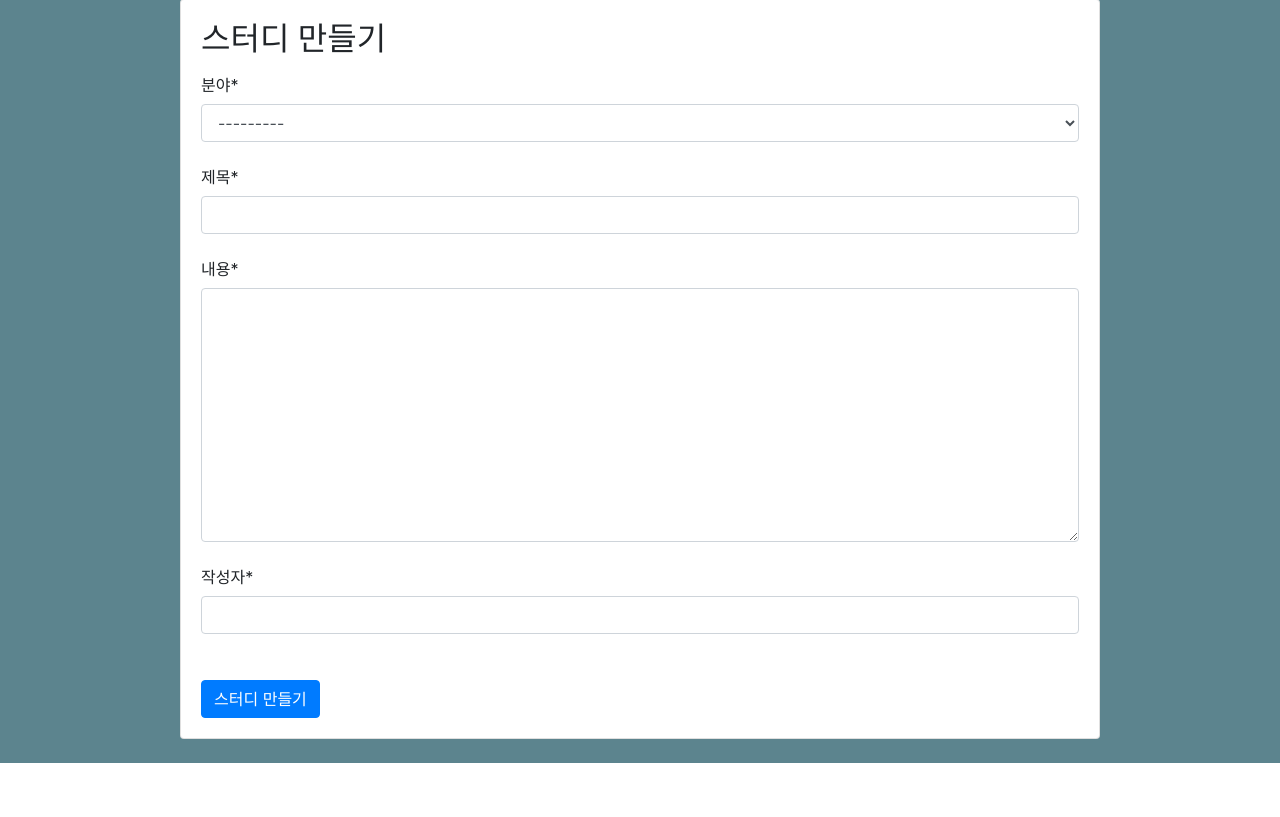
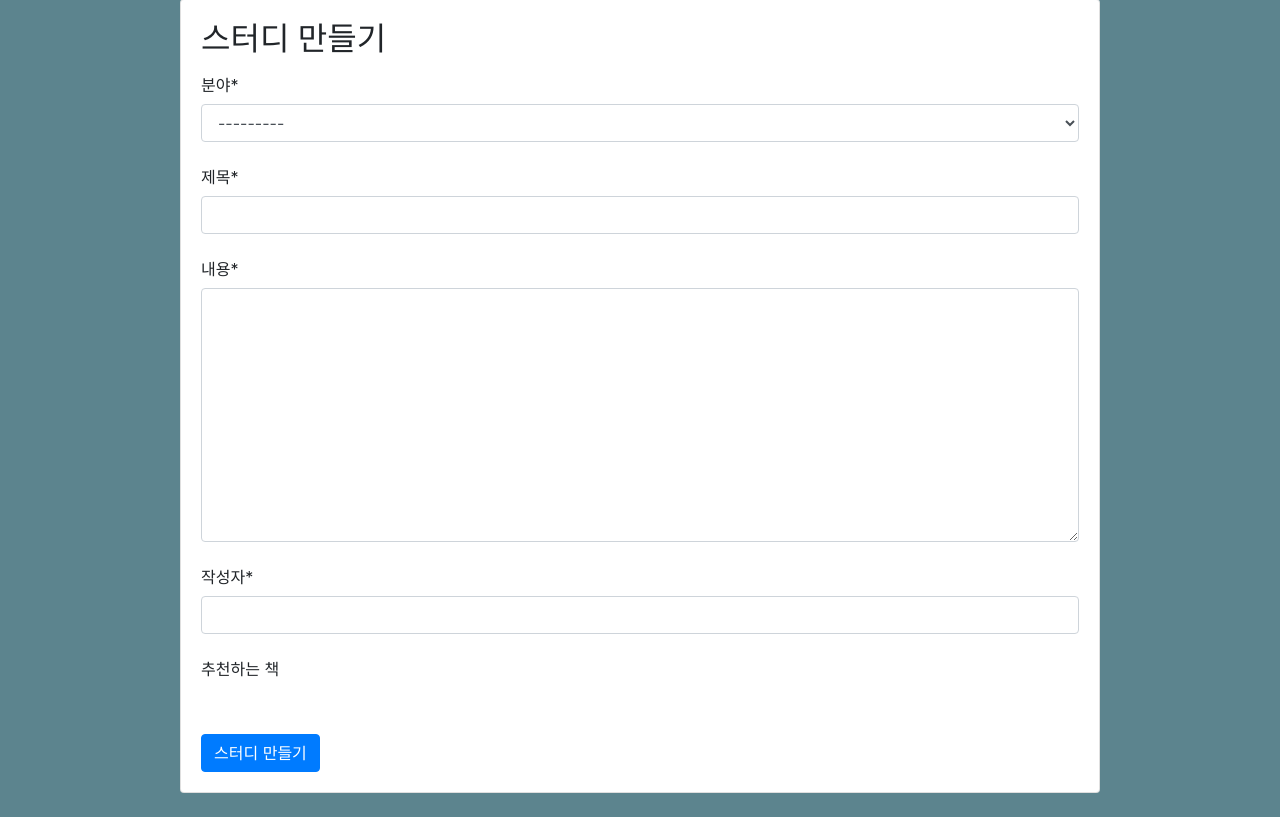
Before and after one commit to kkojae91/fAIshion_P_hackathon, a Django app: page /makestudy/ in a window 1280 px wide. Shown: the part 81-898 px from the top of the page. Before the commit the page ends 844 px from the top, so only its background shows below. Run offline with Django 3.2, Linux system fonts and the light colour scheme; parts of the project's set-up code (start-up, migrations or seed data) failed here and were passed over; some libraries are stand-ins or nearby versions.

Commit message:
update register.js

```diff
--- a/Django/mysite/core/views.py
+++ b/Django/mysite/core/views.py
@@ -120,7 +120,7 @@ def searchData(request):
         context = {
             'title': title,
             'image_url': image_url,
-            'url': url,
+            'bookurl': url,
         }
         json = dumps(context)
 
--- a/Django/mysite/static/js/register.js
+++ b/Django/mysite/static/js/register.js
@@ -9,17 +9,33 @@ $("#id_field").change(function(){
             data: { searchwords : words},
             dataType: 'json',
             success: function(result){
-                if ( result.length > 0){
-                    var str = ''
-                    result = JSON.parse(result)
-                    for (var i=0; i<result.length; i++){
-                        str += '<span>'+ '<img src="'+result[i].image_url+'"/>' + '</span><br/>'
-                            +'<span>'+ '<p>'+ result[i].title + '</p>'+'</span><br/>';
-                    }
-                    $("#results").html(str);
-                } else{ $("#results").html(""); }
+                $('#results').html('<a href="'+result.bookurl[0]+'" target="_blank"><img style="width: 130px; height:130px; margin-left: 200px; margin-right: 60px;" src="'+result.image_url[0]+ '" /></a><a href="'+result.bookurl[1]+'" target="_blank"><img style="width: 130px; height:130px; margin-right: 60px;" src="'+result.image_url[1]+ '" /></a><a href="'+result.bookurl[2]+'" target="_blank"><img style="width: 130px; height:130px; margin-right: 60px;" src="'+result.image_url[2]+ '" /></a>');
             },
             error: function(e) {console.log('error:' + e.status);}
         });
     } else{ $("#results").html(""); }
 });
+
+// $("#id_field").change(function(){
+//     words = $("#id_field option:selected").val();
+//     console.log(words)
+//     if( words != ''){
+//         $.ajax({
+//             type: 'GET',
+//             url: 'http://127.0.0.1:8000/search/',
+//             data: { searchwords : words},
+//             dataType: 'json',
+//             success: function(result){
+//                 if ( result.length > 0){
+//                     var str = ''
+//                     for (var i=0; i<result.length; i++){
+//                         str += '<span>'+ '<img src="'+result[i].image_url+'"/>' + '</span><br/>'
+//                             +'<span>'+ '<p>'+ result[i].title + '</p>'+'</span><br/>';
+//                     }
+//                     $("#results").html(str);
+//                 } else{ $("#results").html(""); }
+//             },
+//             error: function(e) {console.log('error:' + e.status);}
+//         });
+//     } else{ $("#results").html(""); }
+// });
--- a/Django/mysite/templates/makestudy.html
+++ b/Django/mysite/templates/makestudy.html
@@ -34,12 +34,11 @@
                  <input type="text" name="author" maxlength="100" class="textinput textInput form-control" required="" id="id_author">
              </div>
          </div>
-        <div id="container" style="display: flex; justify-content: center" >
-                <div id="item" style="padding: 0 40px">
-                    <div style="display: flex; flex-direction: column; margin: 30px 0 0 0">
-                        <div id="results"></div>
-                    </div>
-                </div>
+        <div id="div_id_book" class="form-group">
+            <label for="id_book" class="col-form-label  ">추천하는 책</label>
+            <div style="display: flex; flex-direction: column; margin: 30px 0 0 0; justify-content: space-around">
+                <div id="results"></div>
+            </div>
         </div>
         <button type="submit" class="btn btn-primary">스터디 만들기</button>
   </form>
```
